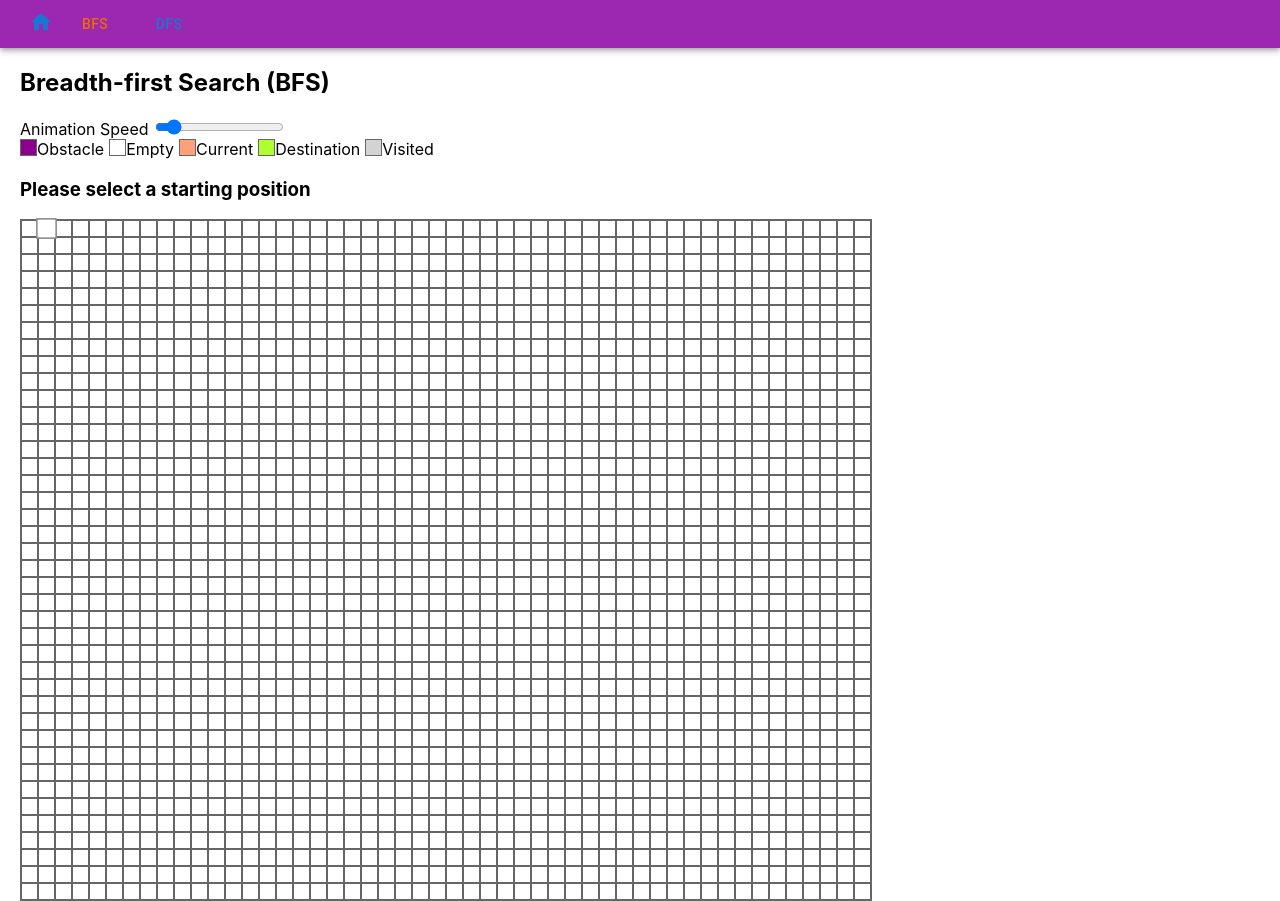
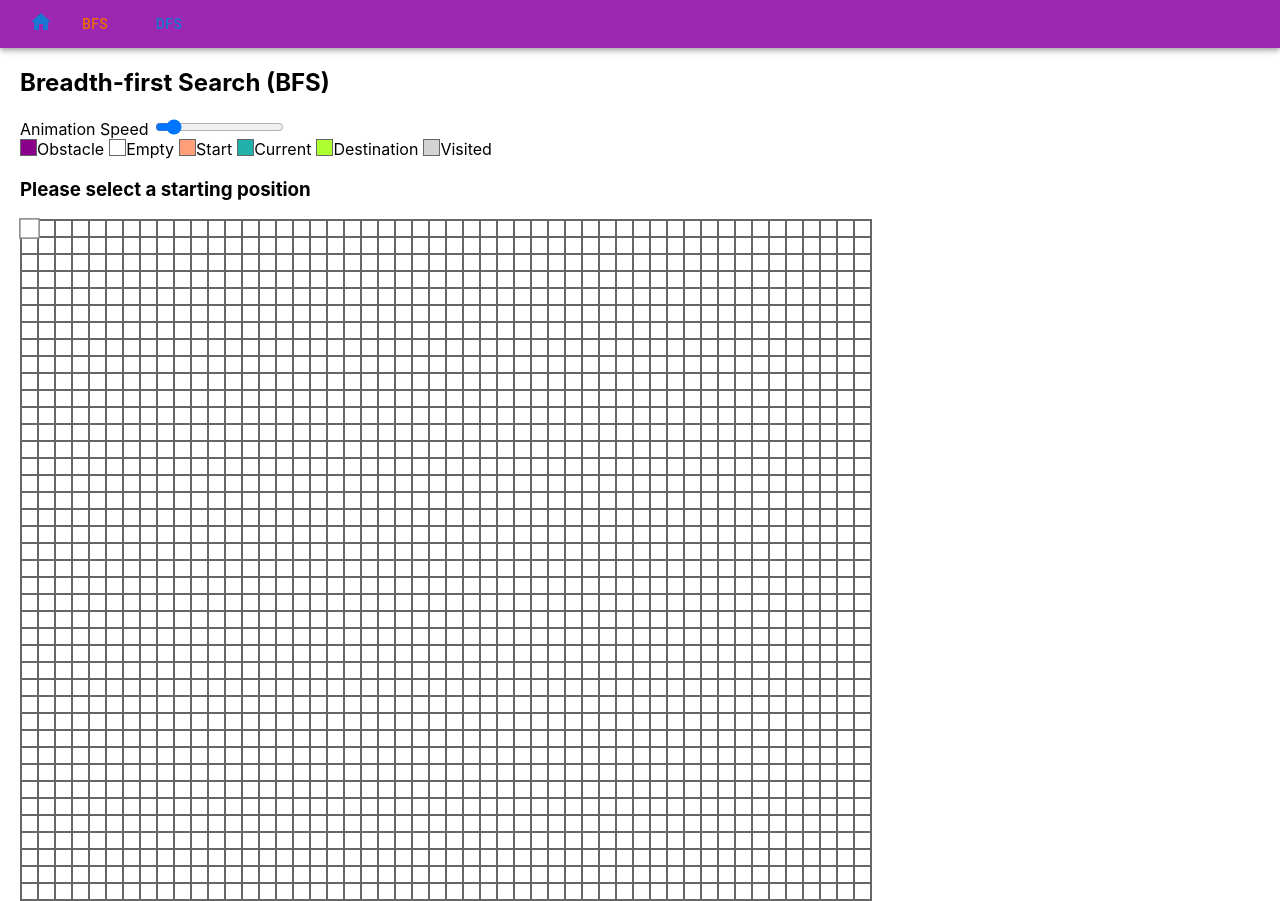
Before and after one commit to lwy123177/lwy123177.github.io, a React (Create React App) app: page /bfs in a window 1280 px wide. In both pictures the pointer is over the element 46 px from the left and 228 px from the top of the page. Built offline with nearby package versions, Linux system fonts and the light colour scheme.

Commit message:
Update Start and Fix hover label zooming

```diff
--- a/src/components/Grid.module.css
+++ b/src/components/Grid.module.css
@@ -16,11 +16,11 @@
   border: 1px solid #666666;
   transition: all 0.2s ease-in-out;
 }
-.div-table-col.start:hover,
-.div-table-col.destination:hover {
+.div-table .div-table-col.start:hover,
+.div-table .div-table-col.destination:hover {
   transform: scale(2);
 }
-.div-table-col.empty:hover {
+.div-table .div-table-col.empty:hover {
   transform: scale(1.2);
 }
 .empty {
@@ -32,7 +32,9 @@
 .obstacle {
   background-color: darkmagenta;
 }
-.current,
+.current {
+  background-color: lightseagreen;
+}
 .start {
   background-color: lightsalmon;
 }
--- a/src/components/Grid.tsx
+++ b/src/components/Grid.tsx
@@ -101,6 +101,7 @@ const Grid: React.FC<{
       <div className={classes["label-row"]}>
         <Label name={"Obstacle"} />
         <Label name={"Empty"} />
+        <Label name={"Start"} />
         <Label name={"Current"} />
         <Label name={"Destination"} />
         <Label name={"Visited"} />
```
